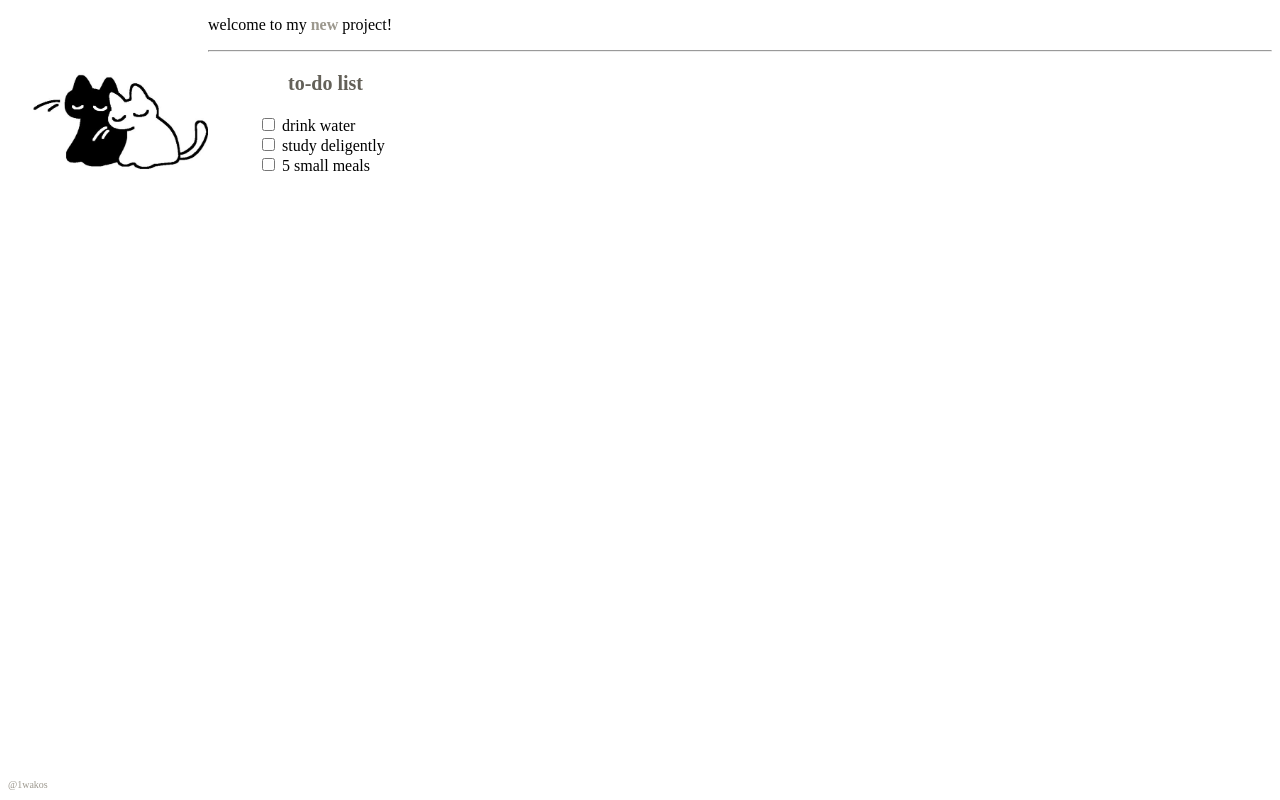
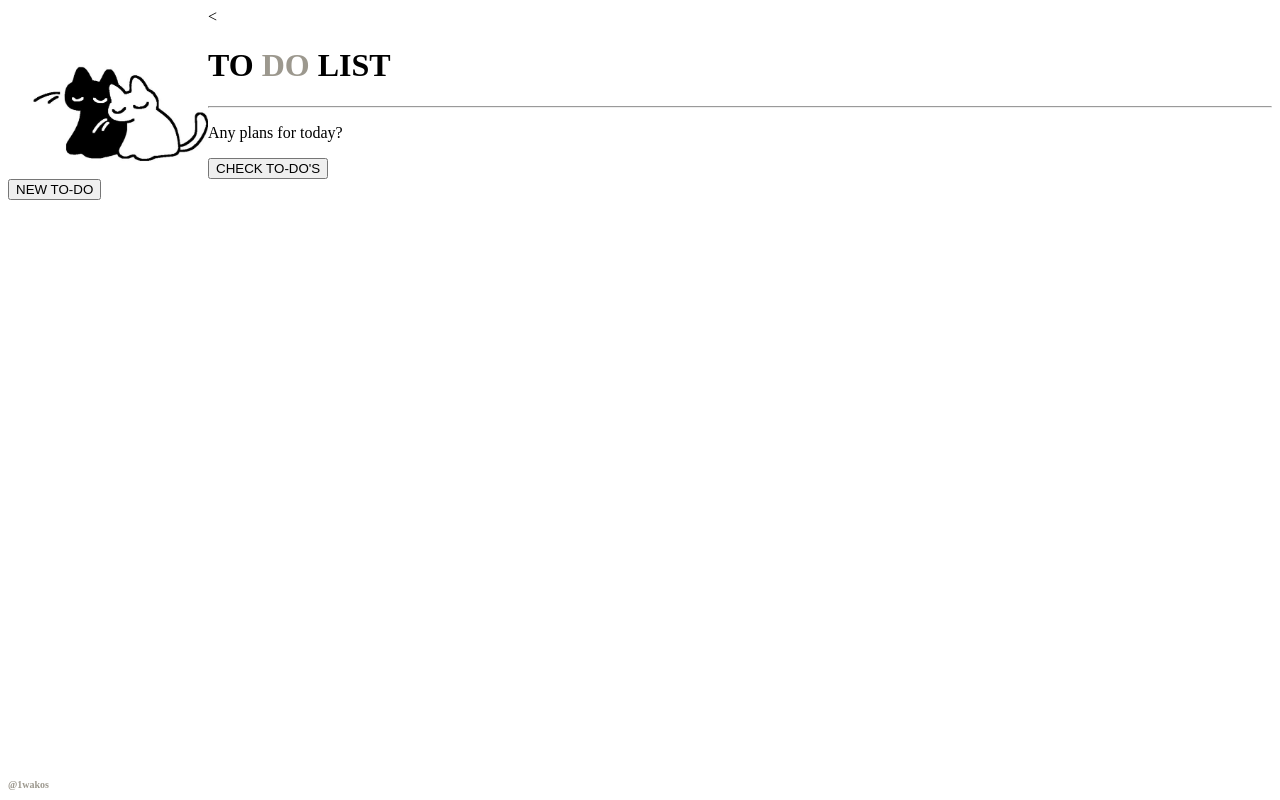
Before and after one commit to 1wakos/todolist, a plain HTML site: page index.html in a window 1280 px wide. Drawn offline with Linux system fonts and the light colour scheme.

Commit message:
index.html

```diff
--- a/index.html
+++ b/index.html
@@ -1,4 +1,4 @@
-<!DOCTYPE html>
+<<!DOCTYPE html>
 
 <html>
   <head>
@@ -9,20 +9,24 @@
 
     <link rel="stylesheet" href="style.css" />
   </head>
+
   <body>
     <img src="images/cats.jpg" alt="cats image!" />
-    <p>
-      welcome to my
-      <span style="font-weight: bold; color: #9c988e">new</span>
-      project!
-    </p>
+    <h1>
+      TO
+      <span style="color: #9c988e">DO </span>LIST
+    </h1>
 
     <hr />
-    <p class="tittle">to-do list</p>
-    <p class="me">@1wakos</p>
 
-    <label><input type="checkbox" /> drink water <br /></label>
-    <label><input type="checkbox" /> study deligently <br /></label>
-    <label><input type="checkbox" /> 5 small meals</label>
+    <p class="question">Any plans for today?</p>
+
+    <a href="check-to-dos.html"
+      ><button class="check-to-dos" type="button">CHECK TO-DO'S</button><br
+    /></a>
+
+    <button class="new-to-dos" type="button">NEW TO-DO</button>
+
+    <p class="me"><b>@1wakos</b></p>
   </body>
 </html>
```
